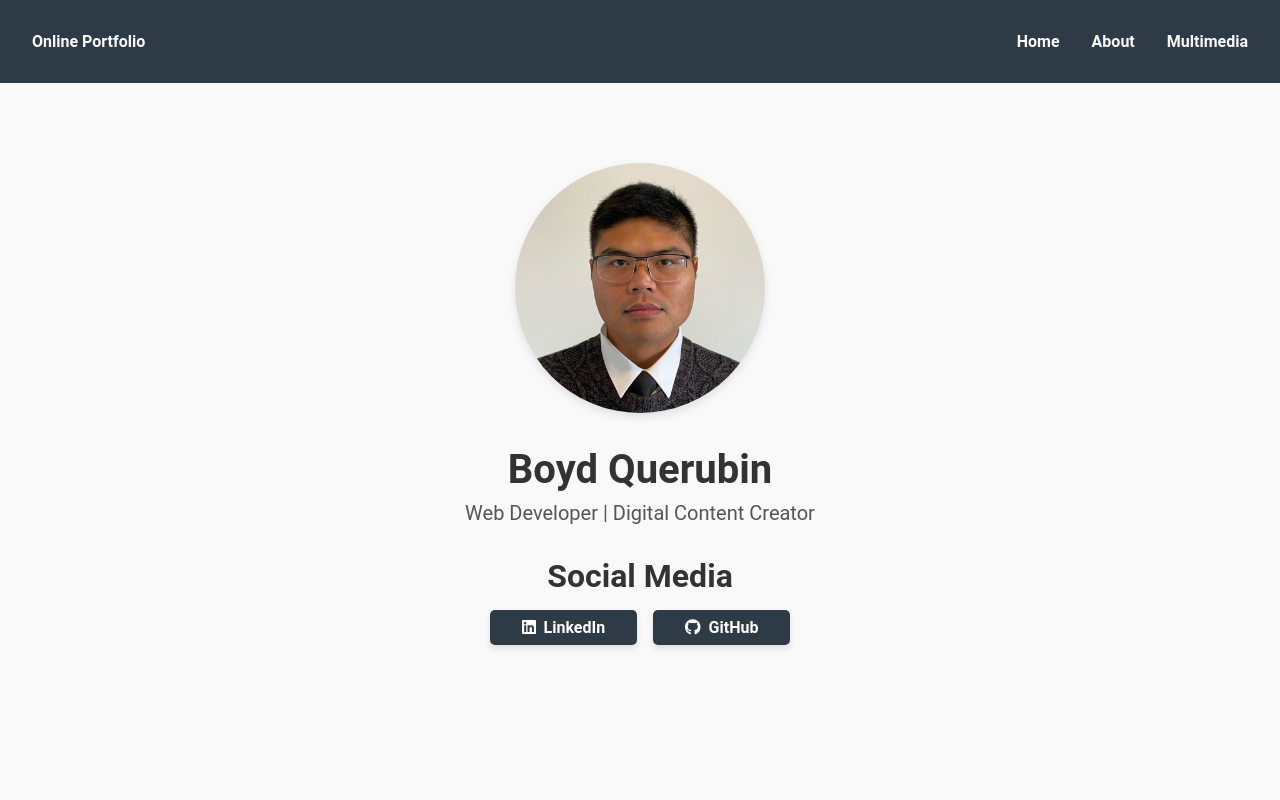
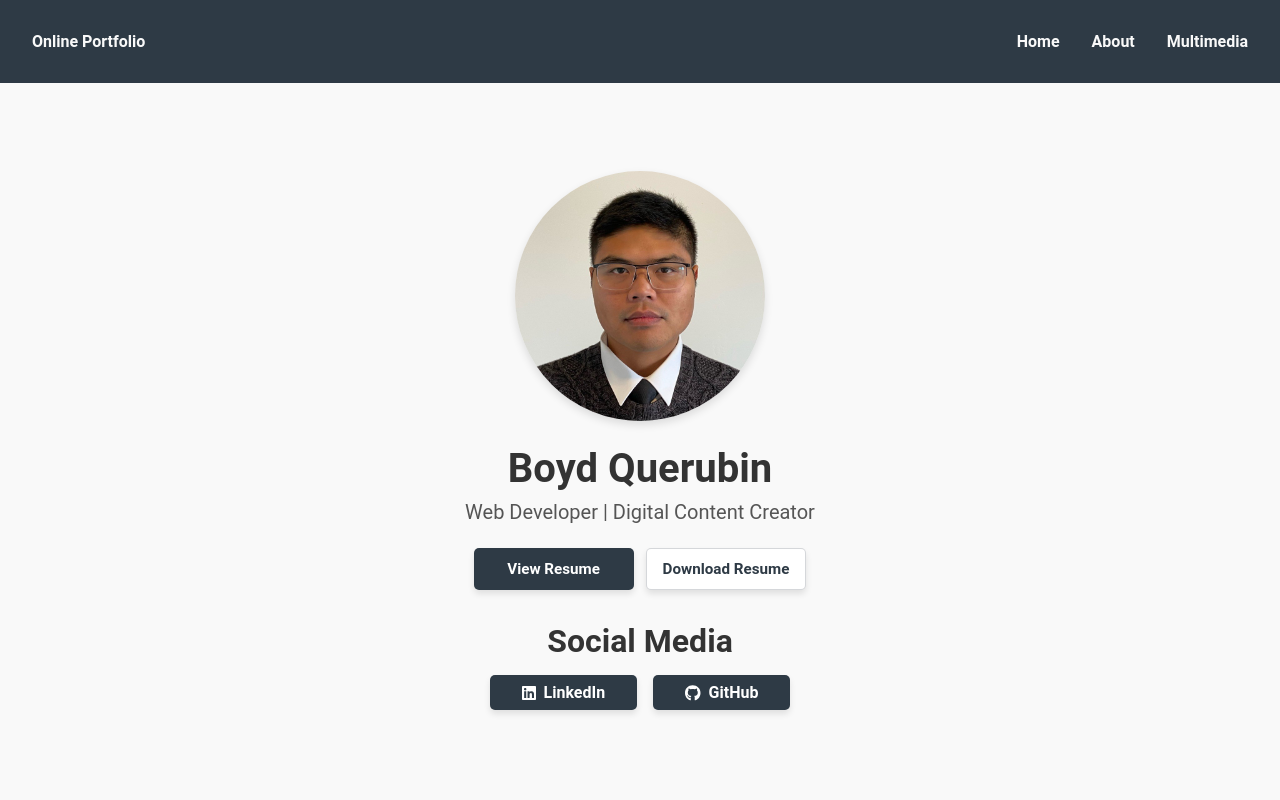
Before and after one commit to boydquerubin/boyd-querubin-online-portfolio, a React (Create React App) app: page / in a window 1280 px wide. Shown: the top 800 px of the page. Built offline with nearby package versions, Linux system fonts and the light colour scheme.

Commit message:
download resume button in hero

```diff
--- a/src/components/Hero.js
+++ b/src/components/Hero.js
@@ -5,58 +5,81 @@ import { faLinkedin, faGithub } from "@fortawesome/free-brands-svg-icons";
 
 const HeroContainer = styled.div`
   text-align: center;
-  padding: 3rem 2rem;
+  padding: 3.5rem 2rem;
   background-color: #f9f9f9;
 `;
-
-const HeroTitle = styled.h1`
-  font-size: 2.5rem;
-  color: #333;
-  margin-bottom: 0.5rem;
-`;
-
-const HeroSubtitle = styled.p`
-  font-size: 1.25rem;
-  color: #555;
-  margin-top: 0.5rem;
-`;
-
-// const HeroButton = styled.a`
-//   margin: 1.5rem;
-//   padding: 0.5rem 2rem;
-//   background-color: #2e3a45;
-//   color: #fff;
-//   border-radius: 5px;
-//   text-decoration: none;
-//   font-weight: bold;
-//   display: inline-block;
-//   transition: background-color 0.3s ease, transform 0.3s ease;
-//   box-shadow: 0 4px 6px rgba(0, 0, 0, 0.1);
-
-//   &:hover {
-//     background-color: #666;
-//     transform: scale(1.05);
-//   }
-// `;
 
 const HeroImageWrapper = styled.div`
   display: flex;
   justify-content: center;
   align-items: center;
   width: 100%;
-  margin-bottom: 2rem;
+  margin-bottom: 1.5rem;
 `;
 
 const HeroImage = styled.img`
   width: 250px;
   height: auto;
   border-radius: 50%;
-  box-shadow: 0 4px 8px rgba(0, 0, 0, 0.1);
+  box-shadow: 0 4px 8px rgba(0, 0, 0, 0.12);
+`;
+
+const HeroTitle = styled.h1`
+  font-size: 2.5rem;
+  color: #333;
+  margin: 0 0 0.5rem 0;
+`;
+
+const HeroSubtitle = styled.p`
+  font-size: 1.25rem;
+  color: #555;
+  margin: 0.5rem 0 1.5rem 0;
+`;
+
+const HeroActions = styled.div`
+  display: flex;
+  justify-content: center;
+  gap: 0.75rem;
+  flex-wrap: wrap;
+  margin-bottom: 2rem;
+`;
+
+const HeroButton = styled.a`
+  display: inline-flex;
+  align-items: center;
+  justify-content: center;
+  min-width: 160px;
+  height: 42px;
+  padding: 0 1rem;
+  background-color: #2e3a45;
+  color: #ffffff;
+  border-radius: 5px;
+  text-decoration: none;
+  font-size: 0.95rem;
+  font-weight: bold;
+  border: 1px solid transparent;
+  transition: background-color 0.25s ease, transform 0.25s ease;
+  box-shadow: 0 4px 6px rgba(0, 0, 0, 0.1);
+
+  &:hover {
+    background-color: #666;
+    transform: translateY(-2px);
+  }
+`;
+
+const SecondaryHeroButton = styled(HeroButton)`
+  background-color: #ffffff;
+  color: #2e3a45;
+  border: 1px solid rgba(46, 58, 69, 0.2);
+
+  &:hover {
+    background-color: #f0f0f0;
+    color: #2e3a45;
+  }
 `;
 
 const SocialsTitle = styled.h3`
-  margin-top: 2rem;
-  margin-bottom: 15px;
+  margin: 0 0 15px 0;
   font-size: 2rem;
   color: #333;
 `;
@@ -65,6 +88,7 @@ const SocialIconsList = styled.div`
   display: flex;
   justify-content: center;
   gap: 1rem;
+  flex-wrap: wrap;
 `;
 
 const SocialButton = styled.a`
@@ -74,7 +98,9 @@ const SocialButton = styled.a`
   border-radius: 5px;
   text-decoration: none;
   font-weight: bold;
-  display: inline-block;
+  display: inline-flex;
+  align-items: center;
+  justify-content: center;
   font-size: 1rem;
   transition: background-color 0.3s ease, transform 0.3s ease;
   box-shadow: 0 4px 6px rgba(0, 0, 0, 0.1);
@@ -95,21 +121,40 @@ const Hero = () => {
       <HeroImageWrapper>
         <HeroImage src="/assets/linkedin.jpg" alt="Boyd Querubin" />
       </HeroImageWrapper>
+
       <HeroTitle>Boyd Querubin</HeroTitle>
-      <HeroSubtitle>Web Developer | Digital Content Creator</HeroSubtitle>
-      {/* <HeroButton href="/assets/boyd_querubin_11-24.pdf" target="_blank">
-        Download Resume
-      </HeroButton> */}
+
+      <HeroSubtitle>
+        Web Developer | Digital Content Creator
+      </HeroSubtitle>
+
+      <HeroActions>
+        <HeroButton href="/assets/BQ_GC.pdf" target="_blank" rel="noreferrer">
+          View Resume
+        </HeroButton>
+
+        <SecondaryHeroButton href="/assets/BQ_GC.pdf" download>
+          Download Resume
+        </SecondaryHeroButton>
+      </HeroActions>
+
       <SocialsTitle>Social Media</SocialsTitle>
+
       <SocialIconsList>
         <SocialButton
           href="https://www.linkedin.com/in/boydisaacquerubin/"
           target="_blank"
+          rel="noreferrer"
         >
           <FontAwesomeIcon icon={faLinkedin} />
           LinkedIn
         </SocialButton>
-        <SocialButton href="https://github.com/boydquerubin" target="_blank">
+
+        <SocialButton
+          href="https://github.com/boydquerubin"
+          target="_blank"
+          rel="noreferrer"
+        >
           <FontAwesomeIcon icon={faGithub} />
           GitHub
         </SocialButton>
```
